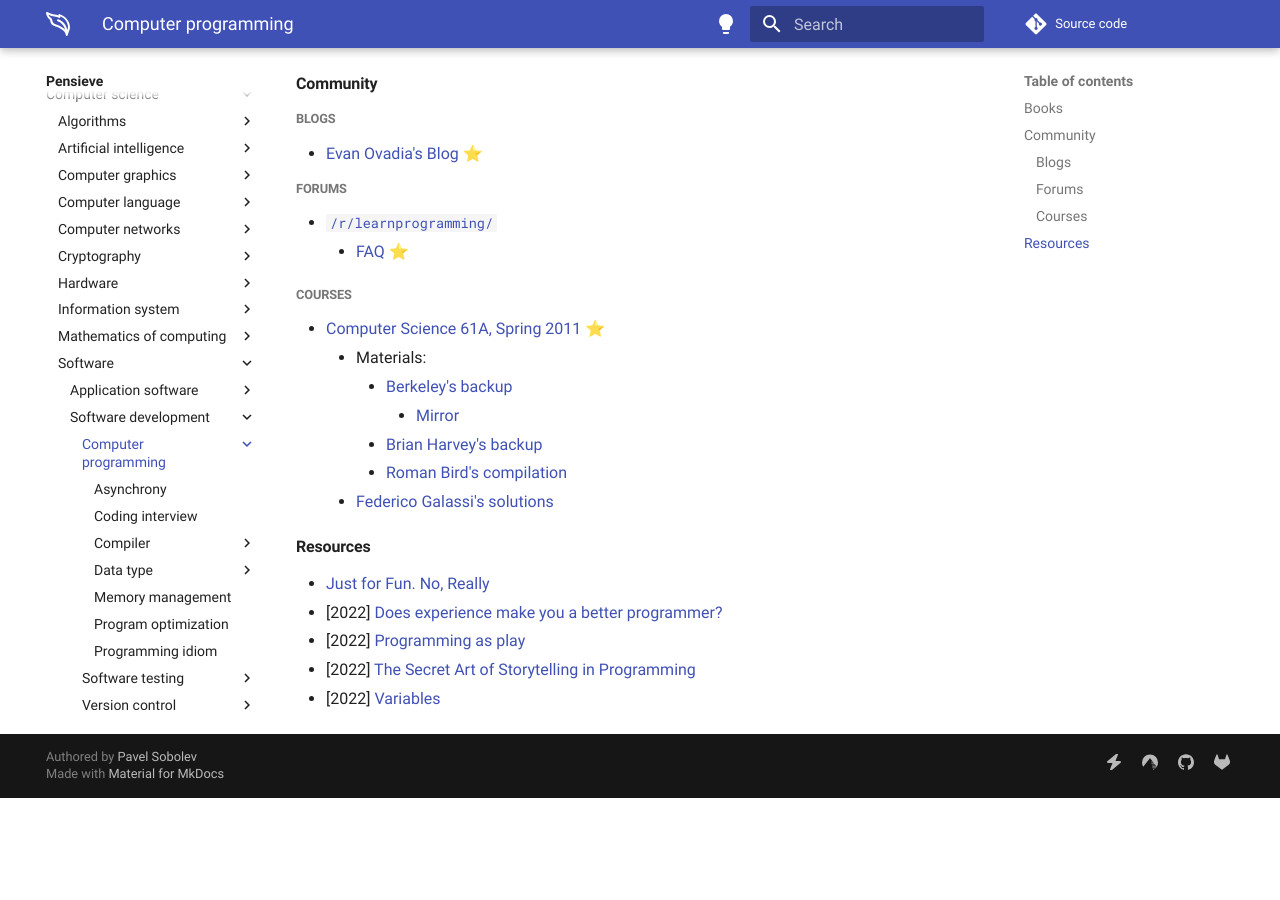
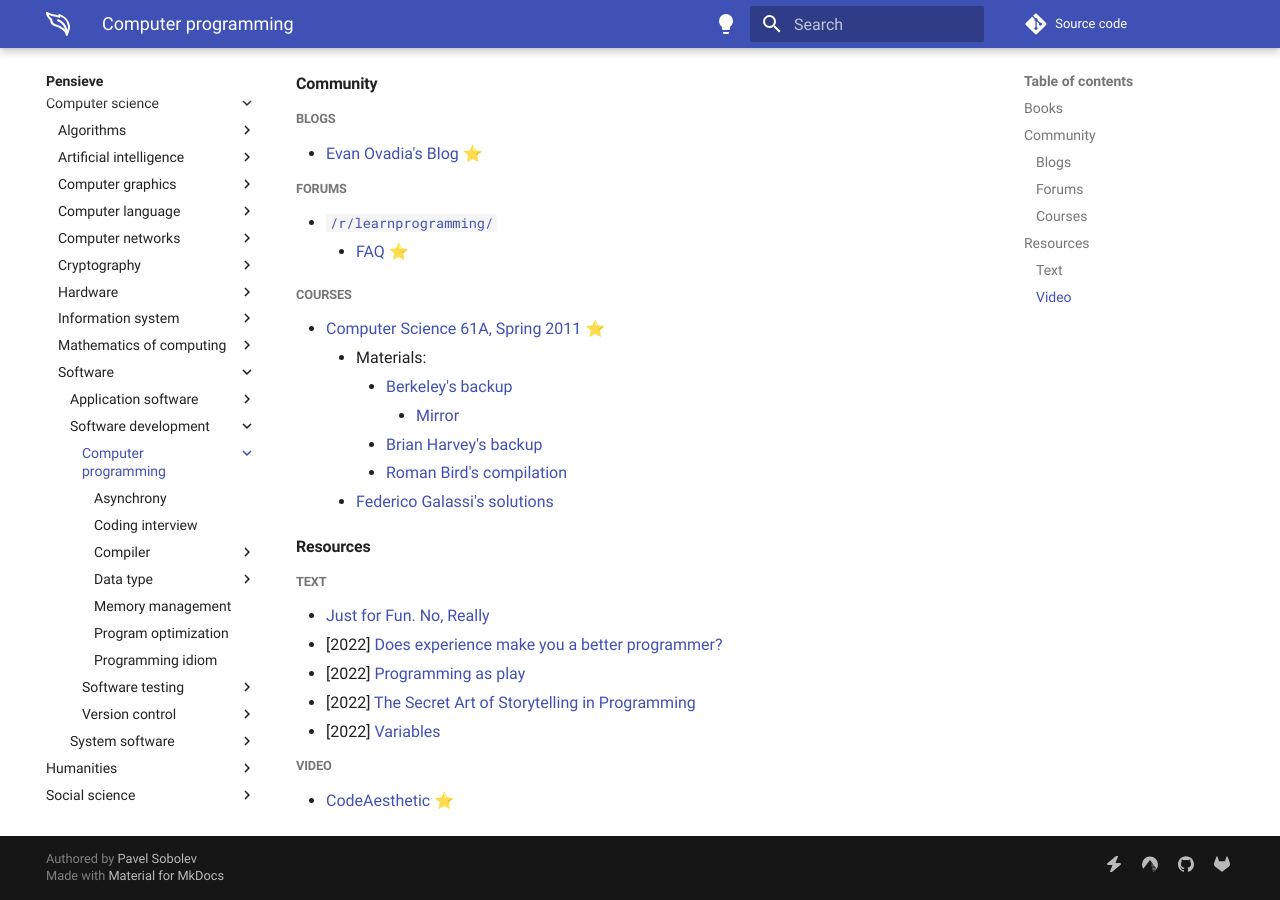
Before and after one commit to paveloom/paveloom.dev, an MkDocs documentation site: the page built from content/pensieve/computer-programming.md, in a window 1280 px wide and 900 px high, scrolled down 710 px. Built offline with MkDocs 1.6.1 and Material for MkDocs 9.7.7, drawn with Linux system fonts in a browser that asks for light colours; comment, search, counter and statistics services are not loaded; before the commit the page ends 1508 px from its top, so only the background shows below that.

Commit message:
Pensieve: update the Computer programming page.

```diff
--- a/content/pensieve/computer-programming.md
+++ b/content/pensieve/computer-programming.md
@@ -32,8 +32,13 @@
     - [Federico Galassi's solutions](https://github.com/fgalassi/cs61a-sp11)
 
 #### Resources
+
+##### Text
 - [Just for Fun. No, Really](https://justforfunnoreally.dev)
 - [2022] [Does experience make you a better programmer?](https://austinhenley.com/blog/experienceversusskill.html)
 - [2022] [Programming as play](https://austinhenley.com/blog/programmingasplay.html)
 - [2022] [The Secret Art of Storytelling in Programming](https://semaphoreci.com/blog/storytelling-programming)
 - [2022] [Variables](https://nested.substack.com/p/variables)
+
+##### Video
+- [CodeAesthetic](https://www.youtube.com/@CodeAesthetic) ⭐
```
